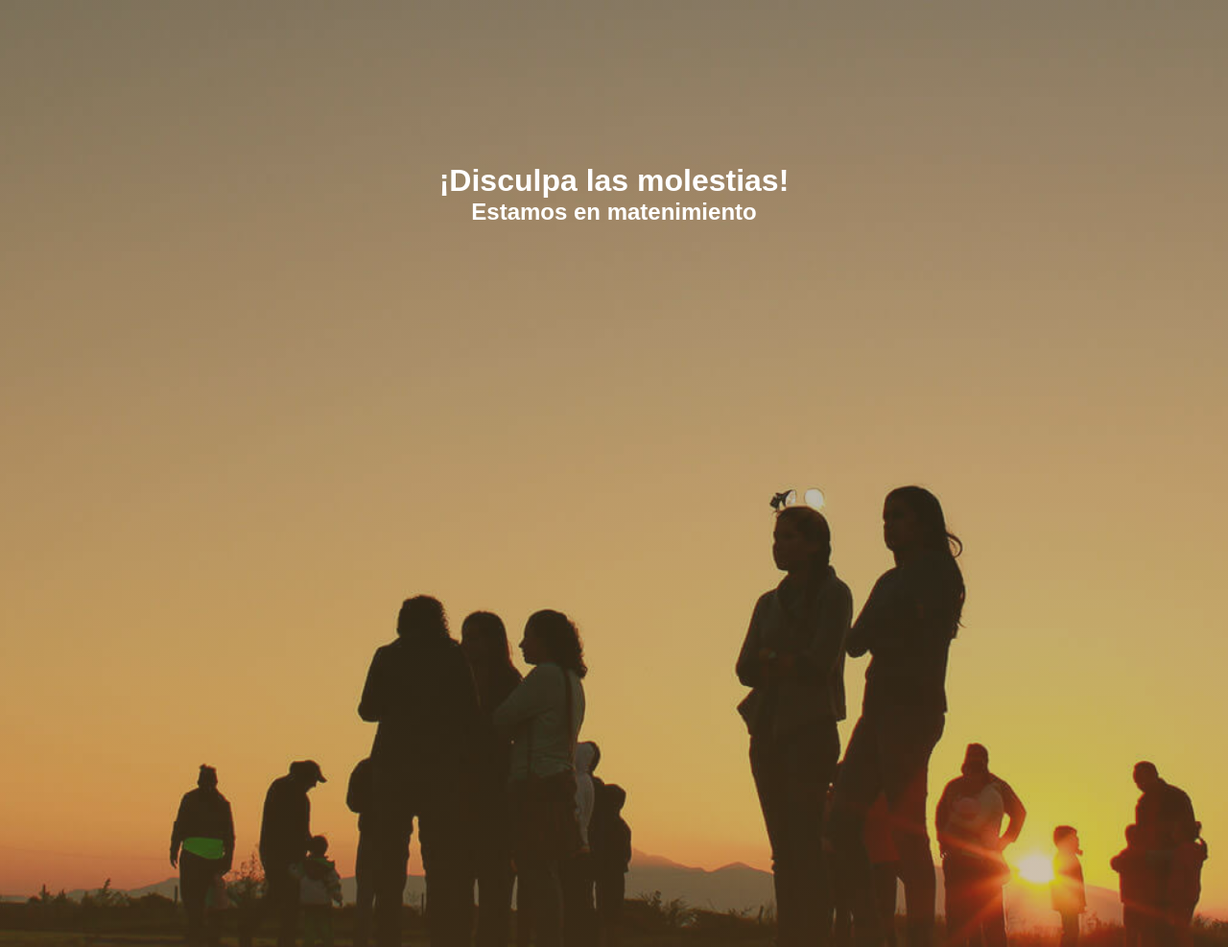
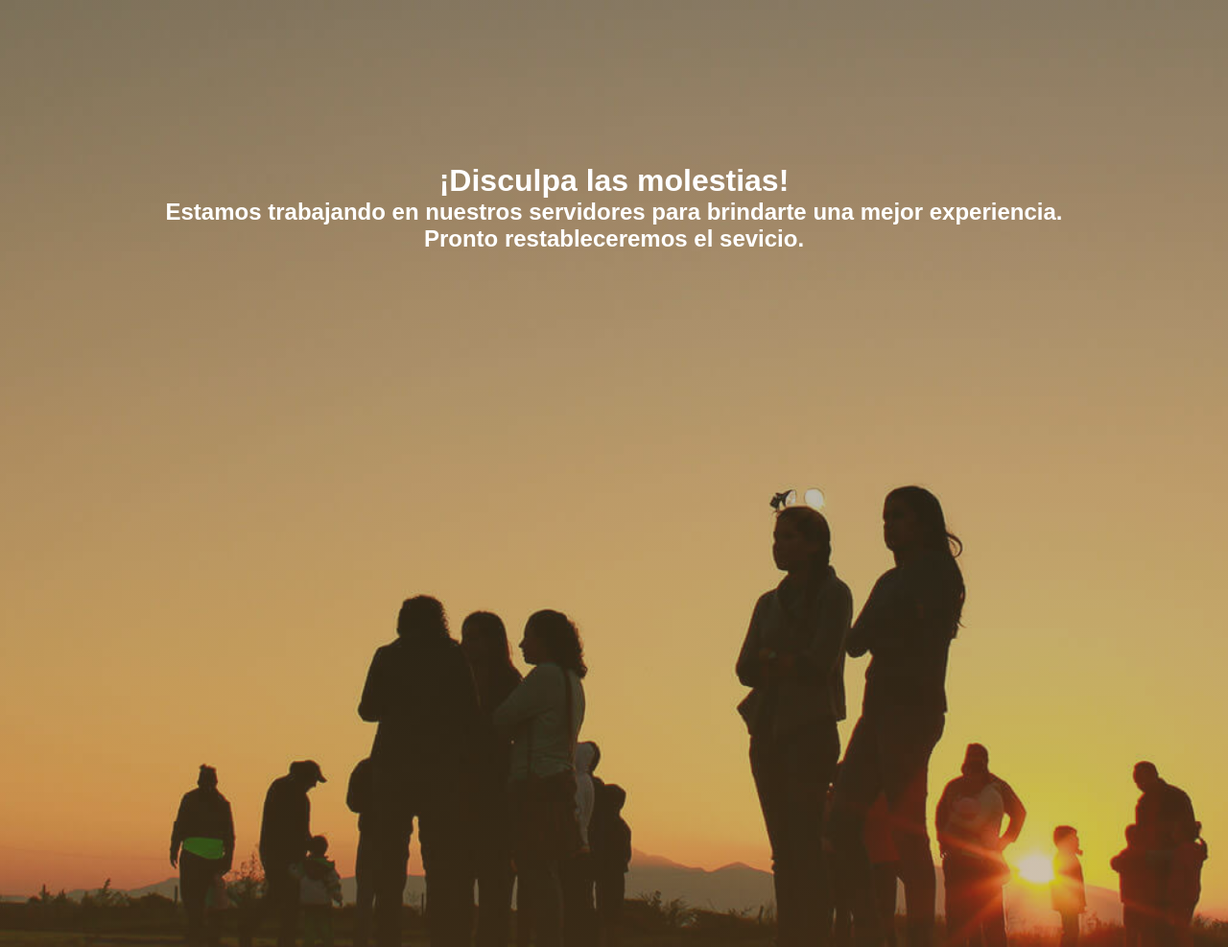
Before and after one commit to OsmarCarlos/Maintenance, a plain HTML site: page index.html in a window 1280 px wide. Shown: the top 987 px of the page at 96% size. Drawn offline with Linux system fonts and the light colour scheme.

Commit message:
Update message

```diff
--- a/index.html
+++ b/index.html
@@ -77,10 +77,10 @@
 <body>
   <div class="hero" id="photos">
     <h1 class="title"> ¡Disculpa las molestias!</h1>
-    <h2 class="title"> Estamos en matenimiento</h3>
+    <h2 class="title"> Estamos trabajando en nuestros servidores para brindarte una mejor experiencia.</h2>
+    <h2 class="title"> Pronto restableceremos el sevicio.</h2>
     <!-- <h4 class="title"> contacto@capptu.com</h4> -->
     <a href=""></a>
-
   </div>
 </body>
 </html>
```
